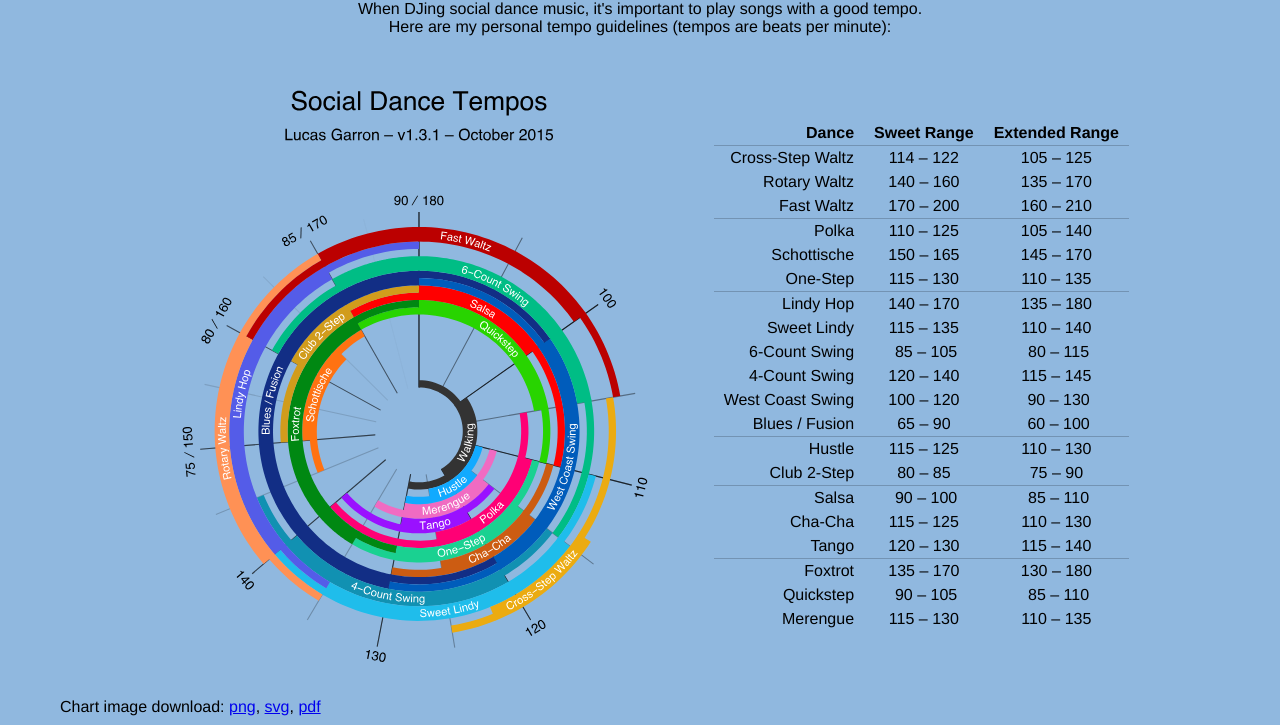
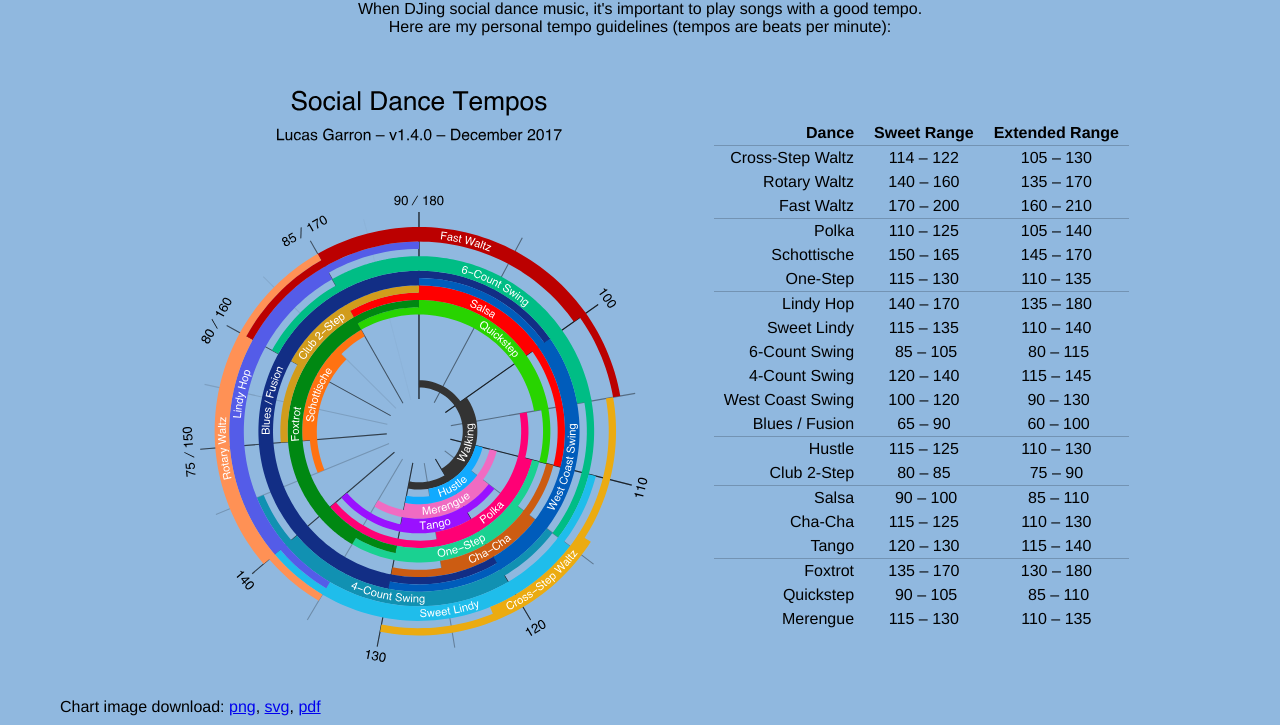
Before and after one commit to lgarron/garron.net, a Jekyll site: the page built from garron.net/dance/tempos/index.md, in a window 1280 px wide. Shown: the part 237-962 px from the top of the page. Built offline with Jekyll 4.4.1, drawn with Linux system fonts in a browser that asks for light colours.

Commit message:
[/dance/tempos] Update Cross-Step Waltz ranges.

```diff
--- a/garron.net/dance/tempos/index.md
+++ b/garron.net/dance/tempos/index.md
@@ -60,7 +60,7 @@ Here are my personal tempo guidelines (tempos are beats per minute):
     <tr><td>Dance</td><td>Sweet Range</td><td>Extended Range</td></tr>
   </thead>
   <tbody>
-    <tr><td>Cross-Step Waltz</td><td>114 – 122</td><td>105 – 125</td></tr>
+    <tr><td>Cross-Step Waltz</td><td>114 – 122</td><td>105 – 130</td></tr>
     <tr><td>Rotary Waltz</td><td>140 – 160</td><td>135 – 170</td></tr>
     <tr><td>Fast Waltz</td><td>170 – 200</td><td>160 – 210</td></tr>
   </tbody>
```
Also changed, not shown: garron.net/dance/tempos/social-dance-tempos.png, garron.net/dance/tempos/social-dance-tempos.svg, 1 other file.
